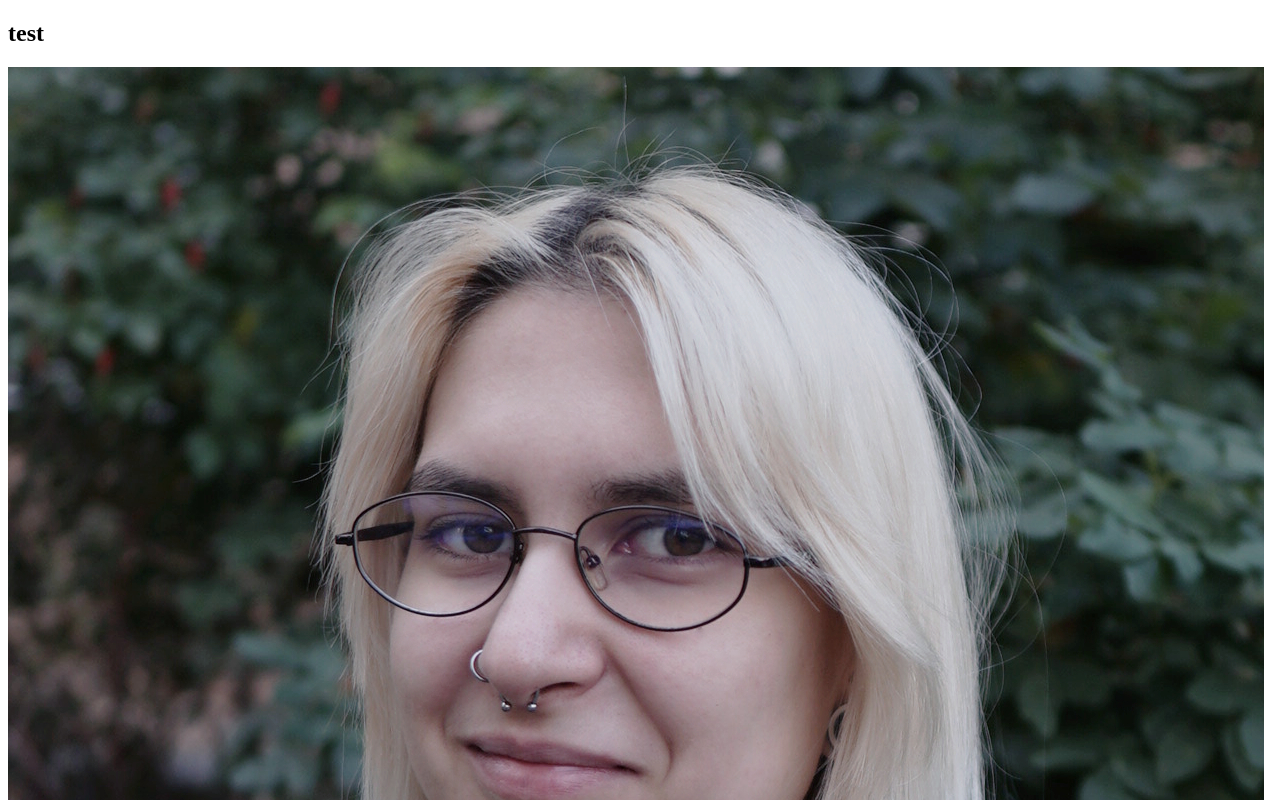
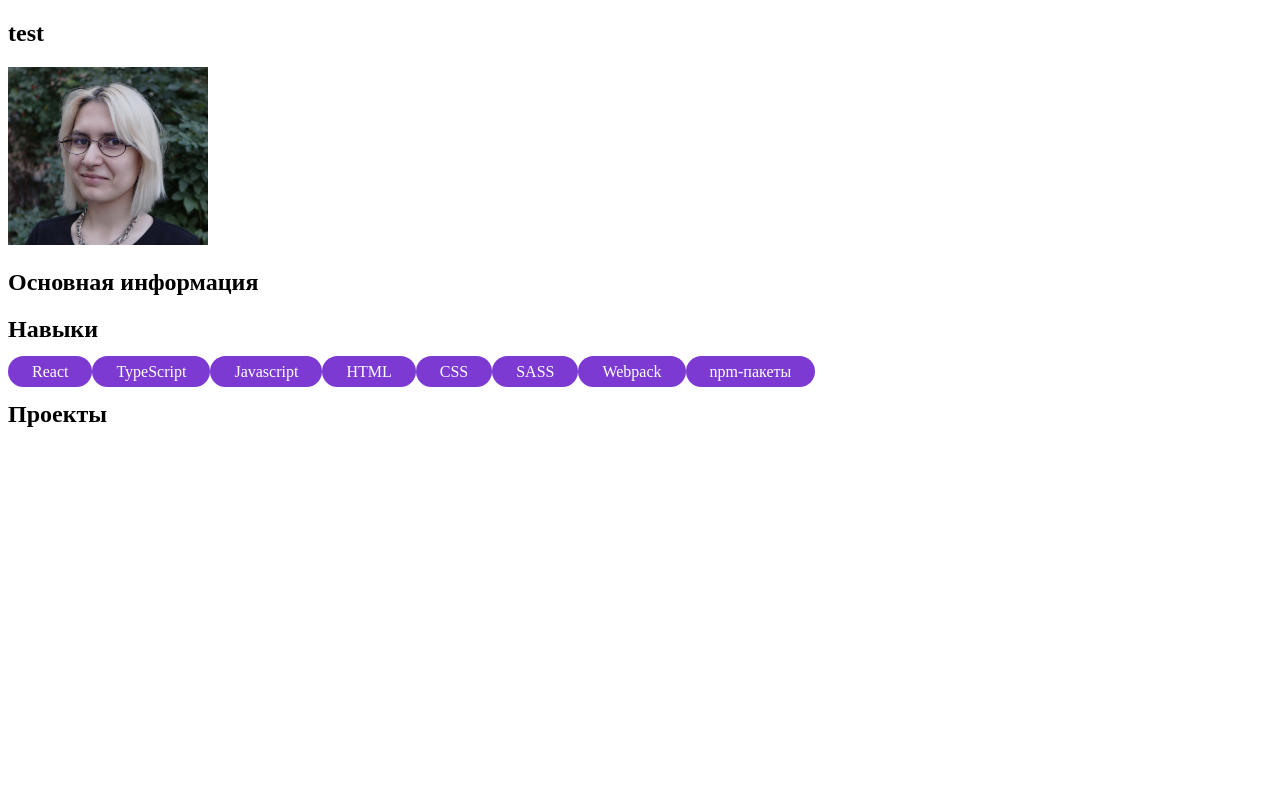
Before and after one commit to Ave-Mari/Mari-CV, a React app: page / in a window 1280 px wide. Shown: the top 800 px of the page. Built offline with nearby package versions, Linux system fonts and the light colour scheme; the HTML template or start-up script is replaced by a standard one.

Commit message:
add skills data to page

```diff
--- a/src/App.tsx
+++ b/src/App.tsx
@@ -5,6 +5,9 @@ import Avatar from "./assets/cv-pic.jpg";
 import Section from './components/Section'
 import Skill from './components/Skill/Skill'
 //styles
+import './main-styles.css'
+//data
+import skills from './skills-data'
 
 
 const App = () => {
@@ -21,7 +24,7 @@ const App = () => {
       <Section
       title="Навыки"
       >
-
+        {skills.map((skill) => <Skill skill={skill} /> )}
       </Section>
       <Section
       title="Проекты"
```
